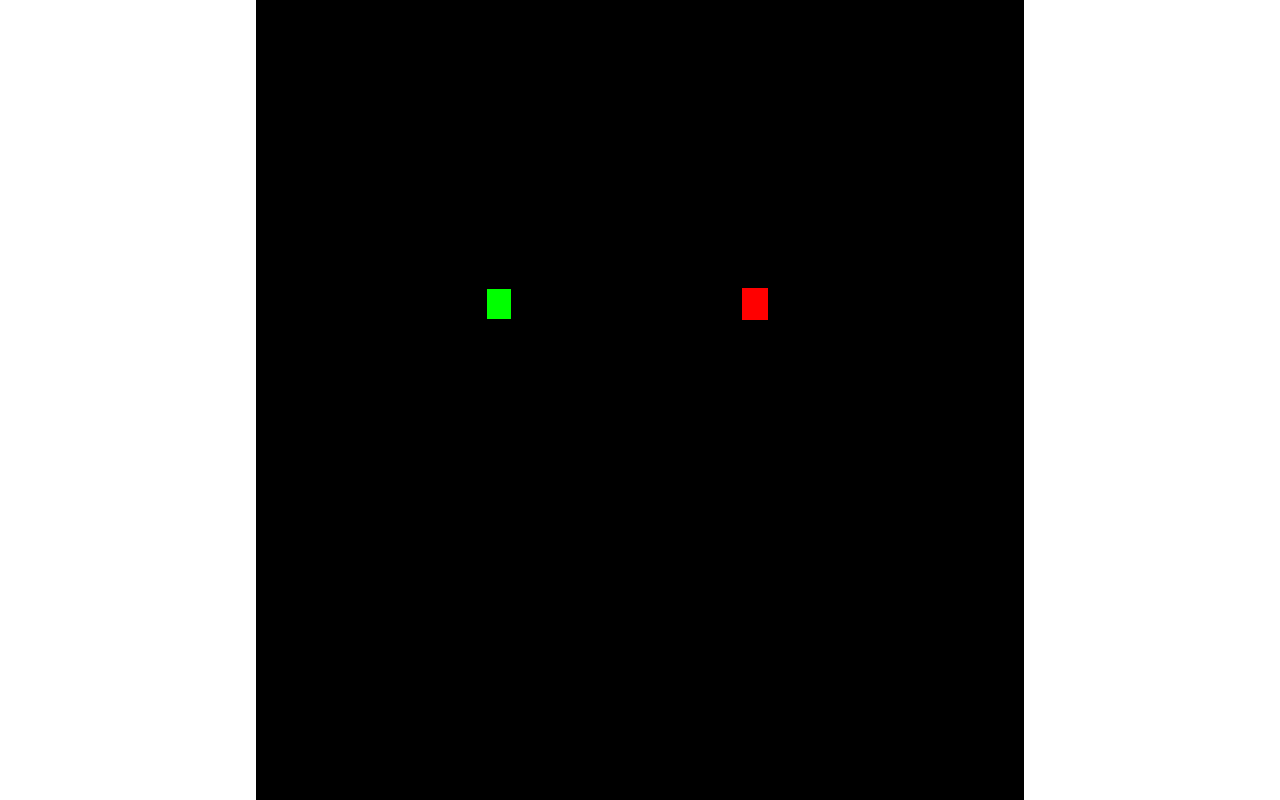
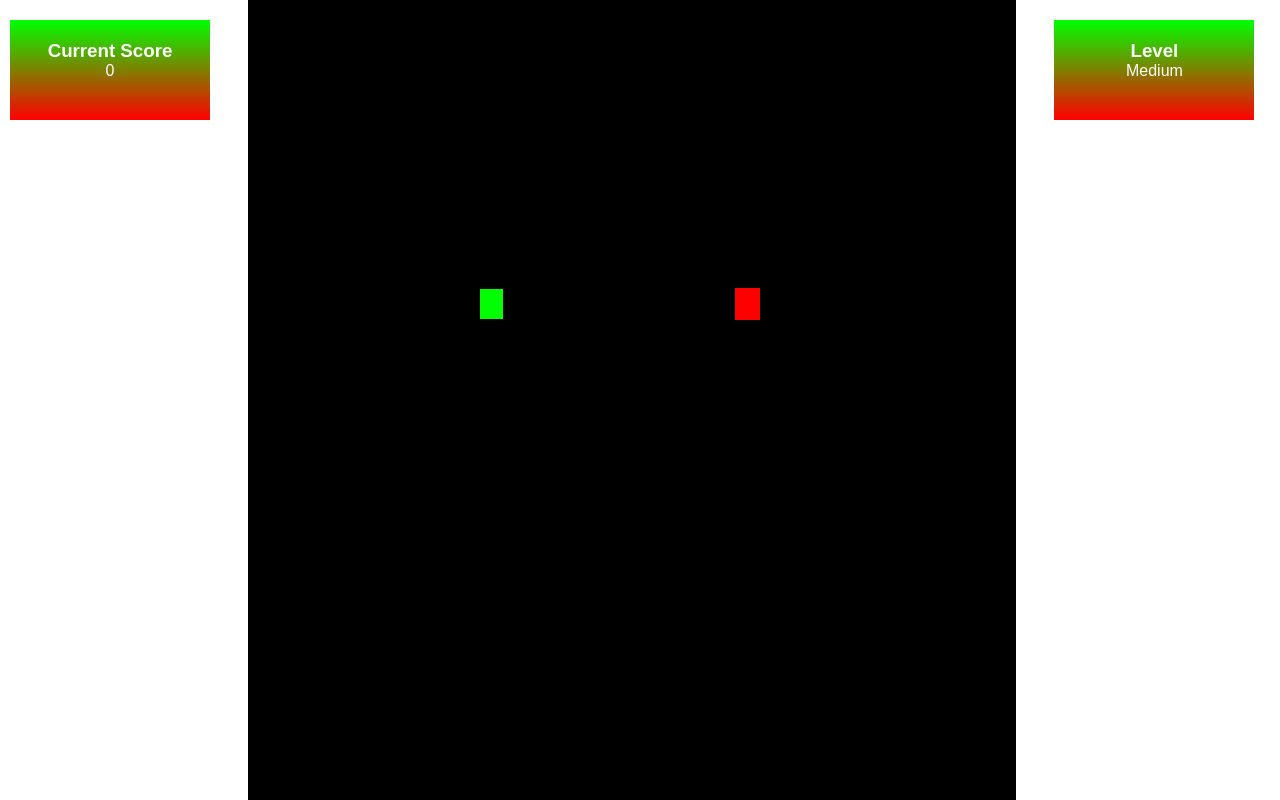
Before and after one commit to Rahul3105/snake-game-project, a plain HTML site: page index.html in a window 1280 px wide. Drawn offline with Linux system fonts and the light colour scheme; a web font is replaced by a local one.

Commit message:
in this i add currScore and currLevel

```diff
--- a/index.html
+++ b/index.html
@@ -8,8 +8,20 @@
     <title>Document</title>
 </head>
 <body>
-    <div class="mainContainer">
+    <div id="mainContainer">
+        <div class="currScoreDiv">
+                <h3>Current Score</h3>
+                <p class="currScore">0</p>
+        </div>
 
+        <div class="gameBoard">
+
+        </div>
+
+        <div class="currLevel">
+            <h3>Level</h3>
+            <p>Medium</p>
+        </div>
     </div>
 </body>
 <script src="script.js"></script>
--- a/script.js
+++ b/script.js
@@ -1,8 +1,9 @@
 // snake head initially cordinates
 let snakeCordinates = [{ x: 10, y: 10 }];
 
-let gameBoard = document.getElementsByClassName("mainContainer")[0];
+let gameBoard = document.getElementsByClassName("gameBoard")[0];
 
+let currScore = document.querySelectorAll(".currScore")[0];
 // food initially cordinate
 let food = { x: 20, y: 10 };
 //direction changed according to the key type
@@ -55,17 +56,21 @@ function update() {
   snakeCordinates[0].y += myDir.y;
   if (isCollide(snakeCordinates)) {
     setTimeout(() => {
-      alert("Game over");
+      alert(`Game over and your max score is ${currScore.innerHTML}`);
     }, 100);
 
     snakeCordinates = [{ x: 10, y: 10 }];
     inputDir = { x: 0, y: 0 };
     food = { x: 20, y: 10 };
+    setTimeout(() => {
+      currScore.innerHTML = 0;
+    }, 101);
   }
 
   // when snake eat his food
 
   if (snakeCordinates[0].x == food.x && snakeCordinates[0].y == food.y) {
+    currScore.innerHTML = Number(currScore.innerHTML) + 1;
     food.x = Math.floor(Math.random() * (30 - 1 + 1)) + 1;
     food.y = Math.floor(Math.random() * (25 - 1 + 1)) + 1;
     snakeCordinates.push({
--- a/style.css
+++ b/style.css
@@ -1,9 +1,14 @@
+@import url("https://fonts.googleapis.com/css2?family=DotGothic16&display=swap");
 * {
   margin: 0;
   padding: 0;
   box-sizing: border-box;
+  font-family: "DotGothic16", sans-serif;
 }
-.mainContainer {
+#mainContainer {
+  display: flex;
+}
+.gameBoard {
   display: grid;
   height: 100vh;
   width: 60vw;
@@ -11,6 +16,7 @@
   background: black;
   grid-template-columns: repeat(30, 1fr);
   grid-template-rows: repeat(25, 1fr);
+  margin-left: 3%;
 }
 .snake {
   background: lime;
@@ -20,3 +26,19 @@
 .food {
   background-color: red;
 }
+.currScoreDiv,
+.currLevel {
+  /* border: 1px solid black; */
+  width: 200px;
+  height: 100px;
+  margin-top: 20px;
+  margin-left: 10px;
+  padding: 20px 30px;
+  text-align: center;
+  /* font-size: 1rem; */
+  background: linear-gradient(lime, red);
+  color: white;
+}
+.currLevel {
+  margin-right: 2%;
+}
```
